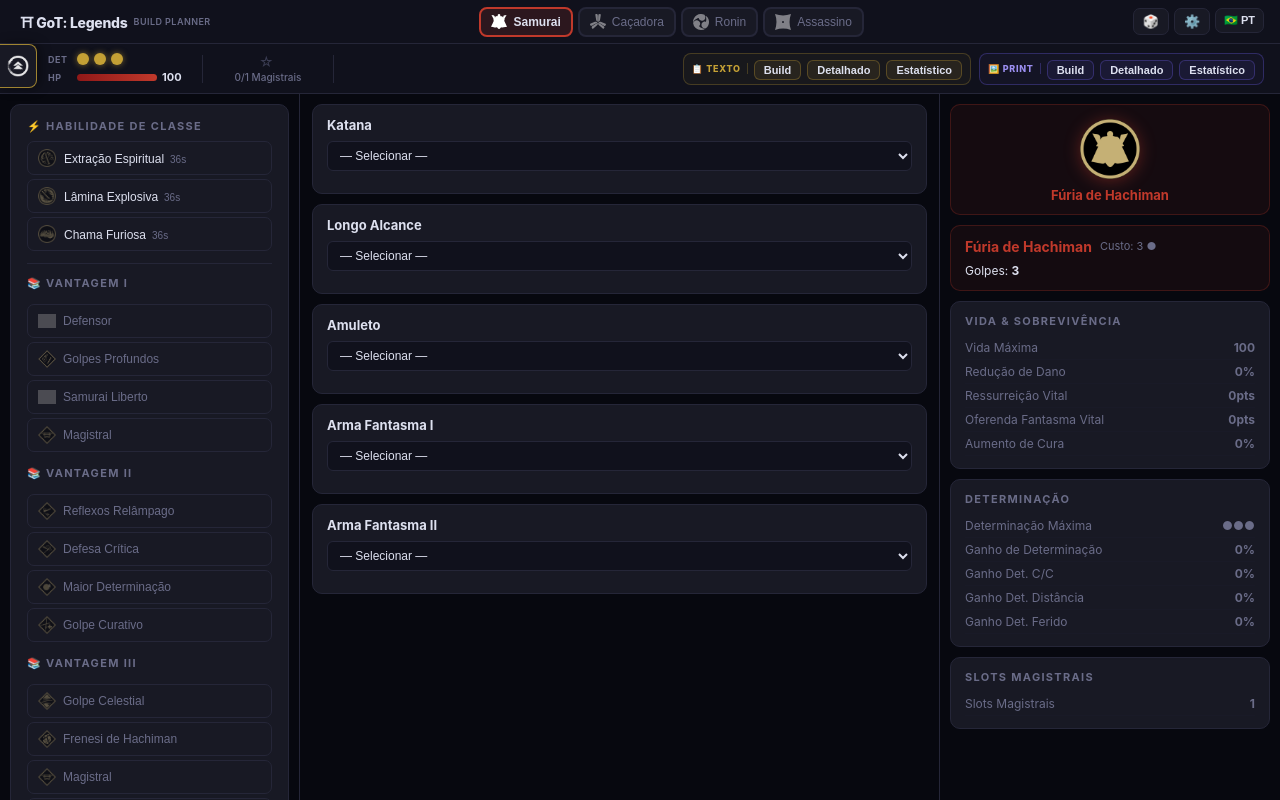
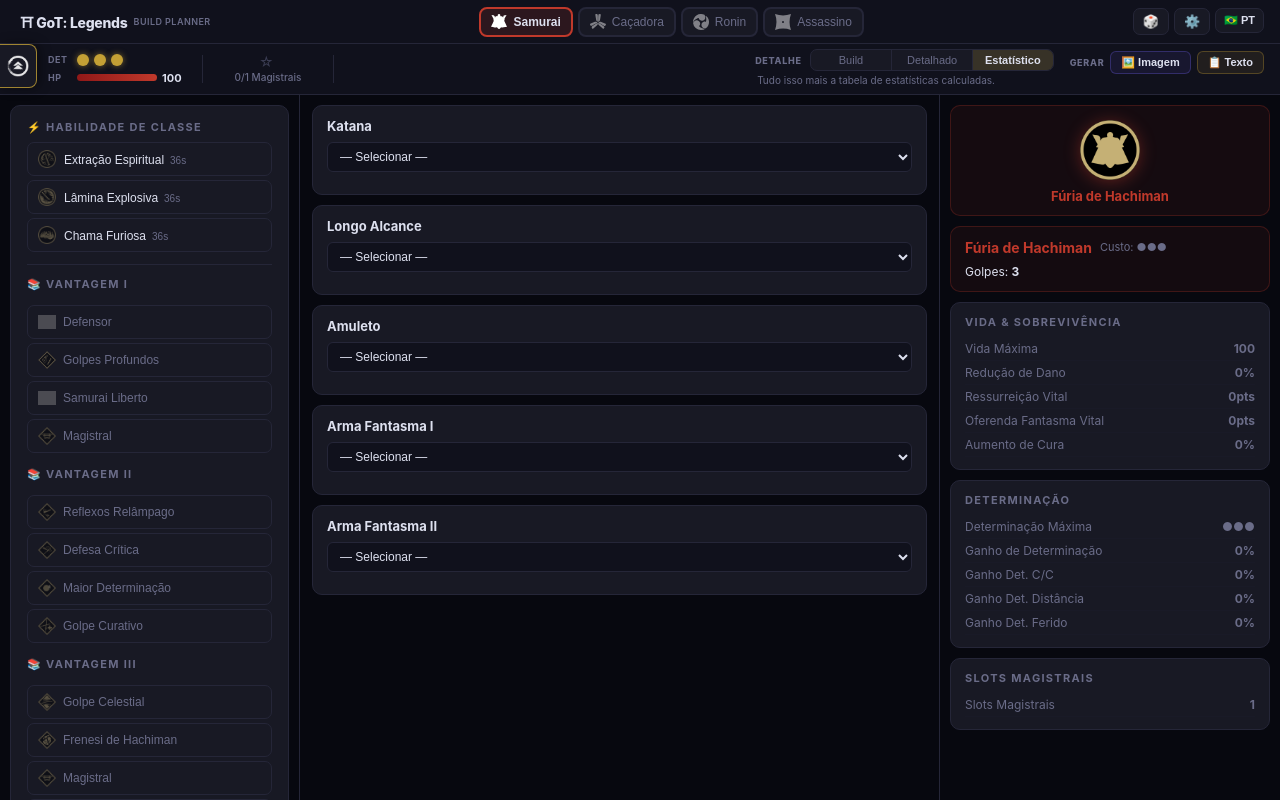
Before and after one commit to arlsnech/got-legends, a React (Vite) app: page / in a window 1280 px wide. Built offline with nearby package versions, Linux system fonts and the light colour scheme; grey boxes are pictures that could not be loaded.

Commit message:
feat(export): separa nivel de detalhe de formato e usa pips no custo

```diff
--- a/src/App.jsx
+++ b/src/App.jsx
@@ -1112,7 +1112,7 @@ function UltimateCard({ stats, build, setBuild, lang }) {
       <div style={{ display: 'flex', alignItems: 'center', gap: 8, marginBottom: 8 }}>
         <span style={{ fontWeight: 700, color: clsColor, fontSize: 14 }}>{title}</span>
         <span style={{ fontSize: 11, color: T.muted }}>
-          {lang === 'en' ? 'Cost:' : 'Custo:'} {ult.cost} ●
+          {lang === 'en' ? 'Cost:' : 'Custo:'} {'●'.repeat(ult.cost)}
         </span>
       </div>
 
@@ -2079,7 +2079,9 @@ function ultimateSummary(ult, L) {
   if (ult.ultDmgBonus > 0) {
     parts.push(`+${Math.round(ult.ultDmgBonus * 100)}% ${L ? 'ult. dmg' : 'dano do supremo'}`)
   }
-  if (ult.cost != null) parts.push(`${L ? 'Cost' : 'Custo'}: ${ult.cost} ●`)
+  // Pips em vez de numero: a topbar mostra a Determinacao disponivel do mesmo
+  // jeito, entao "●●●" embaixo de "●●●●●" ja diz quanto sobra. Ver DEC-029.
+  if (ult.cost != null) parts.push(`${L ? 'Cost' : 'Custo'}: ${'●'.repeat(ult.cost)}`)
 
   return parts.length ? parts.join('  ·  ') : null
 }
@@ -2348,7 +2350,7 @@ function makePainter(ctx, draw) {
  */
 function ultimateHeaderLines(ult, cls, L) {
   const bits = []
-  if (ult?.cost != null) bits.push(`${L ? 'Cost' : 'Custo'} ${ult.cost} ●`)
+  if (ult?.cost != null) bits.push(`${L ? 'Cost' : 'Custo'} ${'●'.repeat(ult.cost)}`)
 
   if (ult?.mode === 'rage300') {
     bits.push(`${L ? 'Strikes' : 'Golpes'} ${ult.strikes} × ${ult.dmgPct}%`)
@@ -2895,121 +2897,157 @@ async function generateBuildImage({ build, stats, lang, buildName, mode }) {
 // ─── ExportPanel — botões de copiar texto e gerar imagem ─────
 function ExportPanel({ build, stats, lang, buildName, includeShareCode }) {
   const [feedback, setFeedback] = useState(null)
+
+  // O nivel de detalhe e escolhido UMA vez e vale para os dois formatos.
+  // Build, Detalhado e Estatistico significam a mesma coisa em imagem e em
+  // texto (DEC-022) — a interface anterior obrigava a escolher o mesmo
+  // conceito duas vezes, em dois grupos de tres botoes. Ver DEC-029.
+  const [mode, setMode] = useState('stats')
+
+  // Nivel sob o cursor. A linha de descricao mostra este quando existe e o
+  // selecionado quando nao — e o que da ao controle segmentado o efeito
+  // imediato que o padrao exige, e o que substitui o balao de ajuda.
+  const [hover, setHover] = useState(null)
+
   const flash = (key) => { setFeedback(key); setTimeout(() => setFeedback(null), 1500) }
 
-  const handleCopyText = (mode) => {
+  const handleCopyText = () => {
     const text = generateBuildText({ build, stats, lang, buildName, mode, includeShareCode })
     navigator.clipboard.writeText(text)
-      .then(() => flash(`txt-${mode}`))
-      .catch(() => flash(`txt-${mode}`))  // copia mesmo se clipboard falhou silenciosamente
-  }
-
-  const handleGenImage = (mode) => {
+      .then(() => flash('txt'))
+      .catch(() => flash('txt'))  // copia mesmo se o clipboard falhou silenciosamente
+  }
+
+  const handleGenImage = () => {
     generateBuildImage({ build, stats, lang, buildName, mode })
-      .then(() => flash(`img-${mode}`))
+      .then(() => flash('img'))
       .catch(err => {
         // A exportacao e o unico ponto que lanca se o canvas estiver
         // contaminado — o drawImage nao lanca. Ver DEC-026, D7.
         console.error('Falha ao gerar a imagem da build:', err)
-        flash(`img-${mode}`)
+        flash('img')
       })
   }
 
   const L = lang === 'en'
-  const modes = [
-    {
-      id: 'build',
-      labelPT: 'Build',      labelEN: 'Build',
-      tipTxtPT: 'Copia um resumo compacto: habilidade de classe, vantagens, equipamentos e valores de propriedades — sem descrições',
-      tipTxtEN: 'Copies a compact summary: class ability, perks, gear and property values — no descriptions',
-      tipImgPT: 'Gera uma imagem compacta com os dados resumidos da build',
-      tipImgEN: 'Generates a compact image with the summarized build data',
-    },
-    {
-      id: 'detailed',
-      labelPT: 'Detalhado',  labelEN: 'Detailed',
-      tipTxtPT: 'Copia a build completa com descrições de habilidade de classe, vantagens de classe e de cada equipamento',
-      tipTxtEN: 'Copies the full build with class ability, class perk and gear descriptions',
-      tipImgPT: 'Gera uma imagem detalhada com todas as descrições da build',
-      tipImgEN: 'Generates a detailed image with all build descriptions',
-    },
-    {
-      id: 'stats',
+
+  // As descricoes falam do CONTEUDO, nunca do formato: o mesmo nivel vale
+  // para imagem e para texto, e mencionar um dos dois recriaria a confusao
+  // que este desenho existe para desfazer.
+  const MODES = [
+    { id: 'build',
+      labelPT: 'Build',       labelEN: 'Build',
+      descPT: 'Só os nomes do que está equipado.',
+      descEN: 'Names of everything equipped, nothing else.' },
+    { id: 'detailed',
+      labelPT: 'Detalhado',   labelEN: 'Detailed',
+      descPT: 'Os nomes mais a descrição de cada item.',
+      descEN: 'The names plus a description for each item.' },
+    { id: 'stats',
       labelPT: 'Estatístico', labelEN: 'Statistical',
-      tipTxtPT: 'Copia a build completa com descrições + todas as estatísticas calculadas (somente as modificadas pela build)',
-      tipTxtEN: 'Copies the full build with descriptions + all calculated stats (only those modified by the build)',
-      tipImgPT: 'Gera uma imagem com a build completa e as estatísticas calculadas, dividida em colunas',
-      tipImgEN: 'Generates a columned image with the full build and all calculated statistics',
-    },
+      descPT: 'Tudo isso mais a tabela de estatísticas calculadas.',
+      descEN: 'All of that plus the calculated stats table.' },
   ]
-
-  // Estilo dos botões de texto (dourado)
-  const bTxt = (mode) => ({
-    background: feedback === `txt-${mode}` ? T.accent + '44' : T.accent + '18',
-    border: `1px solid ${feedback === `txt-${mode}` ? T.accent : T.accent + '50'}`,
+  const shown = MODES.find(m => m.id === (hover || mode)) || MODES[0]
+
+  const groupLabel = {
+    fontSize: 9, fontWeight: 800, letterSpacing: '0.08em',
+    textTransform: 'uppercase', color: T.muted, whiteSpace: 'nowrap',
+  }
+
+  // Botao de gerar: dourado para texto, roxo para imagem — as cores que os
+  // dois formatos ja tinham.
+  const bGen = (key, tint) => ({
+    background: feedback === key ? tint + '44' : tint + '18',
+    border: `1px solid ${feedback === key ? tint : tint + '50'}`,
     color: T.text, borderRadius: 6,
-    padding: '3px 9px', cursor: 'pointer',
+    padding: '4px 10px', cursor: 'pointer',
     fontSize: 11, fontWeight: 600, whiteSpace: 'nowrap',
     transition: 'all 0.15s',
   })
-  // Estilo dos botões de imagem (roxo)
-  const bImg = (mode) => ({
-    background: feedback === `img-${mode}` ? '#6c5ce740' : '#6c5ce714',
-    border: `1px solid ${feedback === `img-${mode}` ? '#6c5ce7' : '#6c5ce750'}`,
-    color: T.text, borderRadius: 6,
-    padding: '3px 9px', cursor: 'pointer',
-    fontSize: 11, fontWeight: 600, whiteSpace: 'nowrap',
-    transition: 'all 0.15s',
-  })
-  // Estilo do grupo (caixa rotulada)
-  const groupBox = (borderColor, bgColor) => ({
-    border: `1px solid ${borderColor}`,
-    borderRadius: 8,
-    padding: '4px 8px',
-    background: bgColor,
-    display: 'flex', alignItems: 'center', gap: 6,
-  })
 
   return (
-    // Uma única linha horizontal com dois grupos rotulados
-    <div style={{ display: 'flex', gap: 8, alignItems: 'center' }}>
-
-      {/* Grupo TEXTO */}
-      <div style={groupBox(T.accent + '44', T.accent + '0c')}>
-        <span style={{
-          fontSize: 9, color: T.accent, fontWeight: 800,
-          letterSpacing: '0.08em', textTransform: 'uppercase',
-          borderRight: `1px solid ${T.accent + '44'}`,
-          paddingRight: 6, whiteSpace: 'nowrap',
+    <div style={{ display: 'flex', alignItems: 'flex-start', gap: 16 }}>
+
+      {/* ── Nivel de detalhe: controle segmentado + descricao viva ── */}
+      <div>
+        <div style={{ display: 'flex', alignItems: 'center', gap: 8 }}>
+          <span style={groupLabel}>{L ? 'Detail' : 'Detalhe'}</span>
+
+          {/*
+            inline-grid com colunas 1fr: os tres segmentos saem com a largura
+            do mais longo ("Estatistico"), que e o que o padrao pede. Sem gap
+            entre eles e com overflow escondido, os tres dividem uma trilha so
+            — e o que distingue um controle segmentado de tres botoes soltos.
+          */}
+          <div role="group"
+            aria-label={L ? 'Detail level' : 'Nível de detalhe'}
+            style={{
+              display: 'inline-grid',
+              gridTemplateColumns: `repeat(${MODES.length}, 1fr)`,
+              border: `1px solid ${T.border}`,
+              borderRadius: 7, overflow: 'hidden', background: T.card,
+            }}>
+            {MODES.map((m, i) => {
+              const on = m.id === mode
+              return (
+                <button key={m.id}
+                  onClick={() => setMode(m.id)}
+                  onMouseEnter={() => setHover(m.id)}
+                  onMouseLeave={() => setHover(null)}
+                  onFocus={() => setHover(m.id)}
+                  onBlur={() => setHover(null)}
+                  aria-pressed={on}
+                  style={{
+                    background: on ? T.accent + '2e' : 'transparent',
+                    color: on ? T.text : T.muted,
+                    border: 'none',
+                    borderLeft: i ? `1px solid ${T.border}` : 'none',
+                    padding: '4px 12px',
+                    fontSize: 11, fontWeight: on ? 700 : 500,
+                    cursor: 'pointer', whiteSpace: 'nowrap',
+                    transition: 'background 0.15s, color 0.15s',
+                  }}>
+                  {L ? m.labelEN : m.labelPT}
+                </button>
+              )
+            })}
+          </div>
+        </div>
+
+        {/*
+          ALTURA FIXA. A linha troca de texto a cada hover, e sem altura fixa
+          um texto de duas linhas empurraria a topbar inteira a cada passada
+          do cursor — o mesmo defeito do FIX-011, por outro caminho.
+        */}
+        <div style={{
+          height: 15, marginTop: 3, paddingLeft: 2,
+          fontSize: 10, color: T.muted,
+          whiteSpace: 'nowrap', overflow: 'hidden', textOverflow: 'ellipsis',
         }}>
-          📋 {L ? 'Text' : 'Texto'}
-        </span>
-        {modes.map(m => (
-          <Tooltip key={m.id} text={L ? m.tipTxtEN : m.tipTxtPT}>
-            <button onClick={() => handleCopyText(m.id)} style={bTxt(m.id)}>
-              {feedback === `txt-${m.id}` ? '✓' : (L ? m.labelEN : m.labelPT)}
-            </button>
-          </Tooltip>
-        ))}
+          {L ? shown.descEN : shown.descPT}
+        </div>
       </div>
 
-      {/* Grupo PRINT */}
-      <div style={groupBox('#6c5ce750', '#6c5ce70c')}>
-        <span style={{
-          fontSize: 9, color: '#9b8ef0', fontWeight: 800,
-          letterSpacing: '0.08em', textTransform: 'uppercase',
-          borderRight: '1px solid #6c5ce750',
-          paddingRight: 6, whiteSpace: 'nowrap',
-        }}>
-          🖼️ {L ? 'Print' : 'Print'}
-        </span>
-        {modes.map(m => (
-          <Tooltip key={m.id} text={L ? m.tipImgEN : m.tipImgPT}>
-            <button onClick={() => handleGenImage(m.id)} style={bImg(m.id)}>
-              {feedback === `img-${m.id}` ? '✓' : (L ? m.labelEN : m.labelPT)}
-            </button>
-          </Tooltip>
-        ))}
+      {/* ── Gerar ── */}
+      <div style={{ display: 'flex', alignItems: 'center', gap: 6, paddingTop: 1 }}>
+        <span style={groupLabel}>{L ? 'Generate' : 'Gerar'}</span>
+
+        <Tooltip text={L
+          ? 'Downloads a PNG of the build at the selected detail level'
+          : 'Baixa um PNG da build no nível de detalhe selecionado'}>
+          <button onClick={handleGenImage} style={bGen('img', '#6c5ce7')}>
+            {feedback === 'img' ? '✓' : `🖼️ ${L ? 'Image' : 'Imagem'}`}
+          </button>
+        </Tooltip>
+
+        <Tooltip text={L
+          ? 'Copies the build as text at the selected detail level'
+          : 'Copia a build como texto no nível de detalhe selecionado'}>
+          <button onClick={handleCopyText} style={bGen('txt', T.accent)}>
+            {feedback === 'txt' ? '✓' : `📋 ${L ? 'Text' : 'Texto'}`}
+          </button>
+        </Tooltip>
       </div>
 
     </div>
--- a/src/data.js
+++ b/src/data.js
@@ -15,6 +15,9 @@ export const CLASSES = [
     ult: {
       id: "furia_de_hachiman",
       nPT: "Fúria de Hachiman", nEN: "Hachiman's Fury",
+      // Comando de ativacao, conferido no jogo. Vira teclas desenhadas no
+      // cabecalho da imagem exportada. Ver DEC-029.
+      cmd: "L1+R1",
       cost: 3, strikes: 3,
       dPT: "Executa uma série de golpes extremamente ágeis contra um grupo de inimigos. Custa 3 Determinação.",
       dEN: "Perform a series of lightning-fast strikes against a group of enemies. Costs 3 Resolve."
@@ -73,6 +76,7 @@ export const CLASSES = [
     hp: 100, res: 3,
     ult: {
       id: "olho_de_uchitsune",
+      cmd: "L1+R1",
       nPT: "Olho de Uchitsune", nEN: "Eye of Uchitsune",
       cost: 3, targets: 3,
       dPT: "Mira em 3 inimigos e acerta um disparo na cabeça garantido em cada alvo. Custa 3 Determinação.",
@@ -133,6 +137,7 @@ export const CLASSES = [
     hp: 100, res: 3,
     ult: {
       id: "sopro_de_izanami",
+      cmd: "L1+R1",
       nPT: "Sopro de Izanami", nEN: "Breath of Izanami",
       cost: 3, strikes: 1,
       dPT: "Revive todos os aliados incapacitados. Custa 3 Determinação.",
@@ -190,6 +195,7 @@ export const CLASSES = [
     hp: 100, res: 3,
     ult: {
       id: "golpe_sombrio",
+      cmd: "L1+R1",
       nPT: "Golpe Sombrio", nEN: "Shadow Strike",
       cost: 3, strikes: 3,
       dPT: "Entra nas sombras e ataca inimigos à distância. Custa 3 Determinação.",
```
